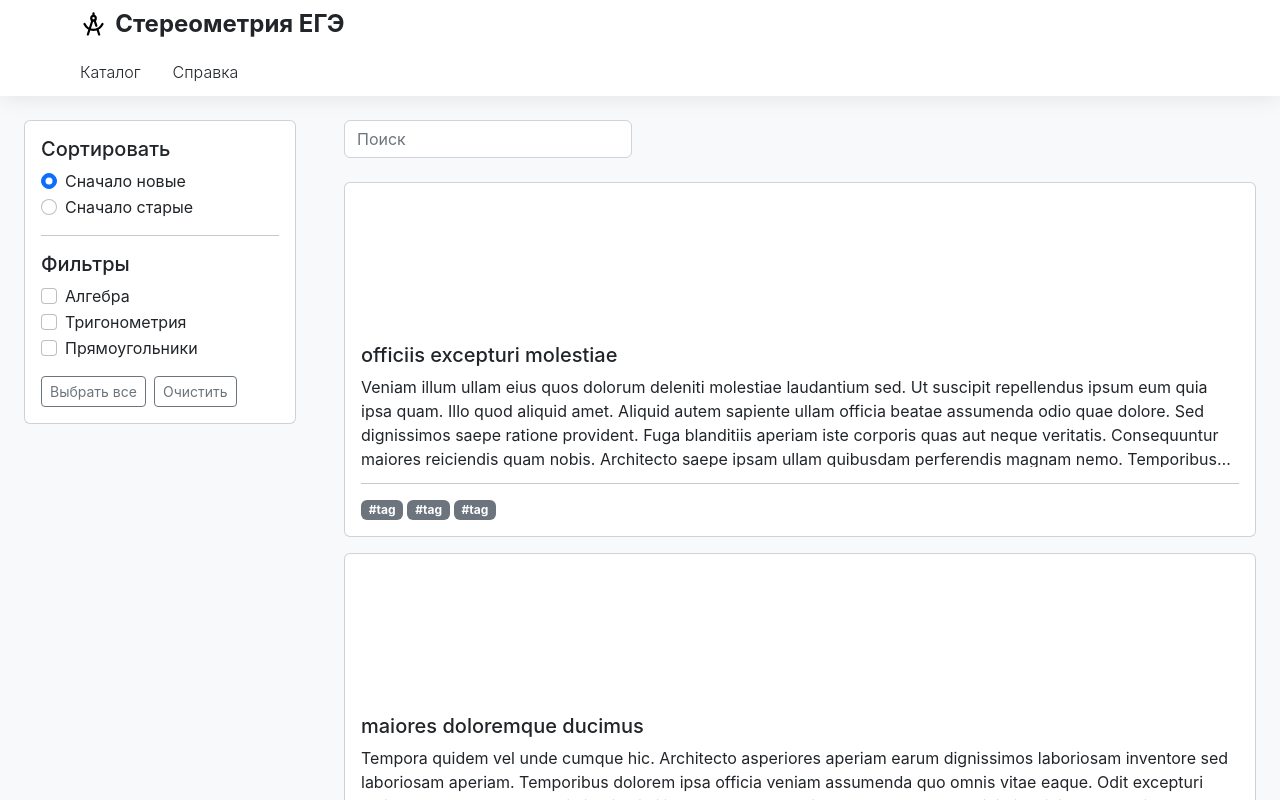
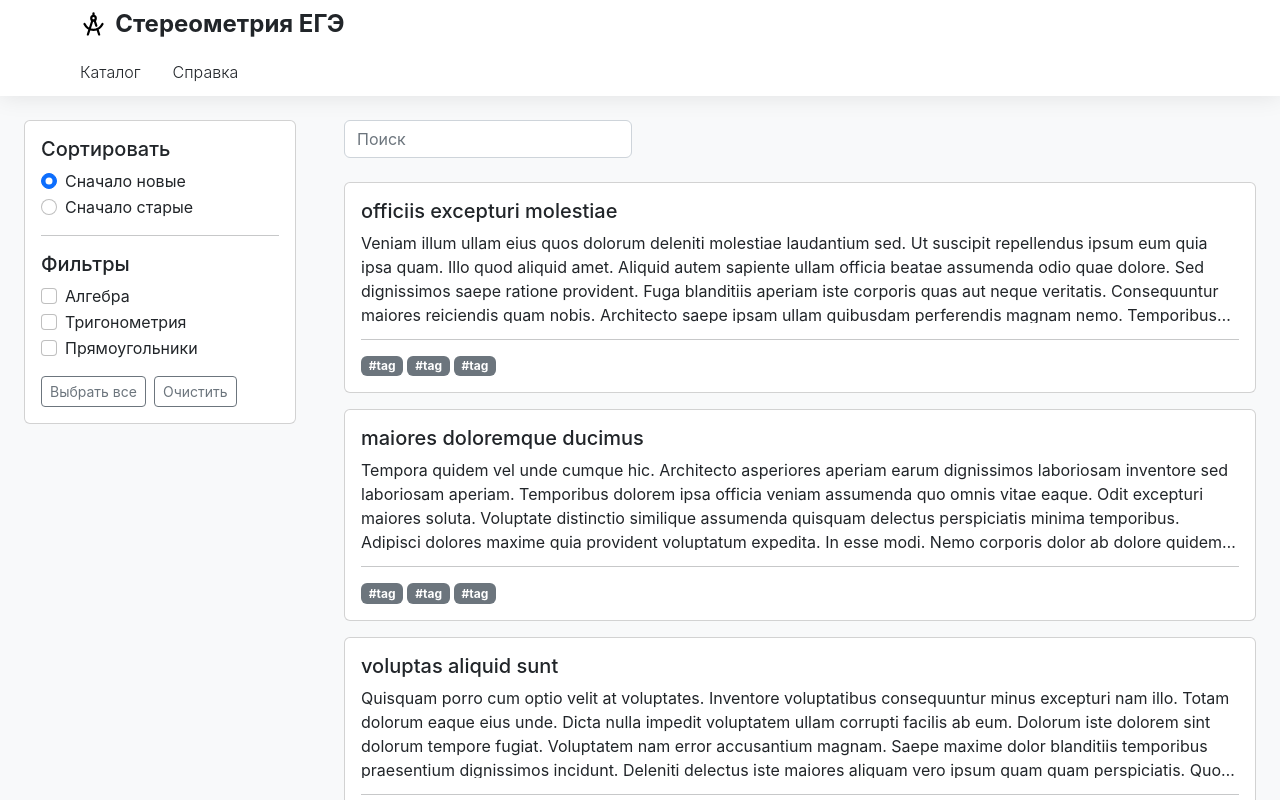
Before and after one commit to nkg-17/math-tests, a React (Vite) app: page / in a window 1280 px wide. Shown: the top 800 px of the page. Built offline with nearby package versions, Linux system fonts and the light colour scheme; no server answers.

Commit message:
Can't make a preview for a card

```diff
--- a/src/pages/Catalog/TestCard.css
+++ b/src/pages/Catalog/TestCard.css
@@ -1,12 +1,6 @@
 
 .TestCard {
 	pointer-events: auto;
-	cursor: pointer;
-}
-
-.TestCard:hover {
-	box-shadow: 0px 0px 1rem rgba(0,0,0,0.1);
-	scale: 1.005;
 }
 
 .TestCardTitle {
@@ -27,19 +21,3 @@
 	-webkit-box-orient: vertical;
 	white-space: normal;
 }
-
-.TestCardImgBounds {
-/*	position: absolute;*/
-/*	top: 0;*/
-	height: 9rem;
-	overflow: hidden;
-}
-
-.TestCardImg {
-/*	width: 500px;*/
-	position: relative;
-	top: 50%;
-/*	left: 50%;*/
-	transform: translateY(-50%);
-/*	transform: translate(-50%, -50%);*/
-}
--- a/src/pages/Catalog/TestCard.jsx
+++ b/src/pages/Catalog/TestCard.jsx
@@ -21,10 +21,6 @@ function TestCard(props) {
 
 	return (
 		<Card className="TestCard overflow-hidden">
-			<div className="TestCardImgBounds g-0">
-				{ pic && <Card.Img className="TestCardImg" src={pic} />}
-			</div>
-
 			<Card.Body>
 				<Card.Title className="TestCardTitle text-start text-nowrap">{props.test.title}</Card.Title>
 				<Card.Text className="TestCardText text-start ">{props.test.problem.text}</Card.Text>
```
